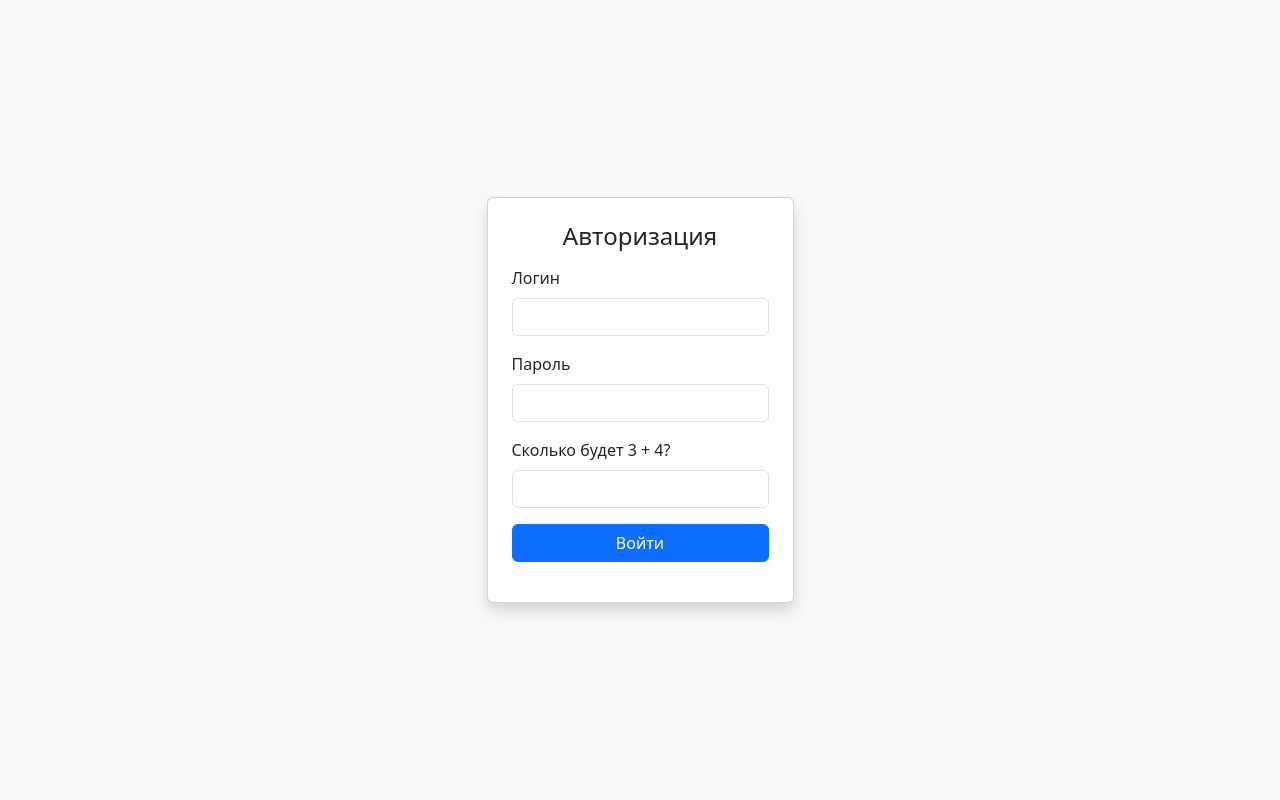
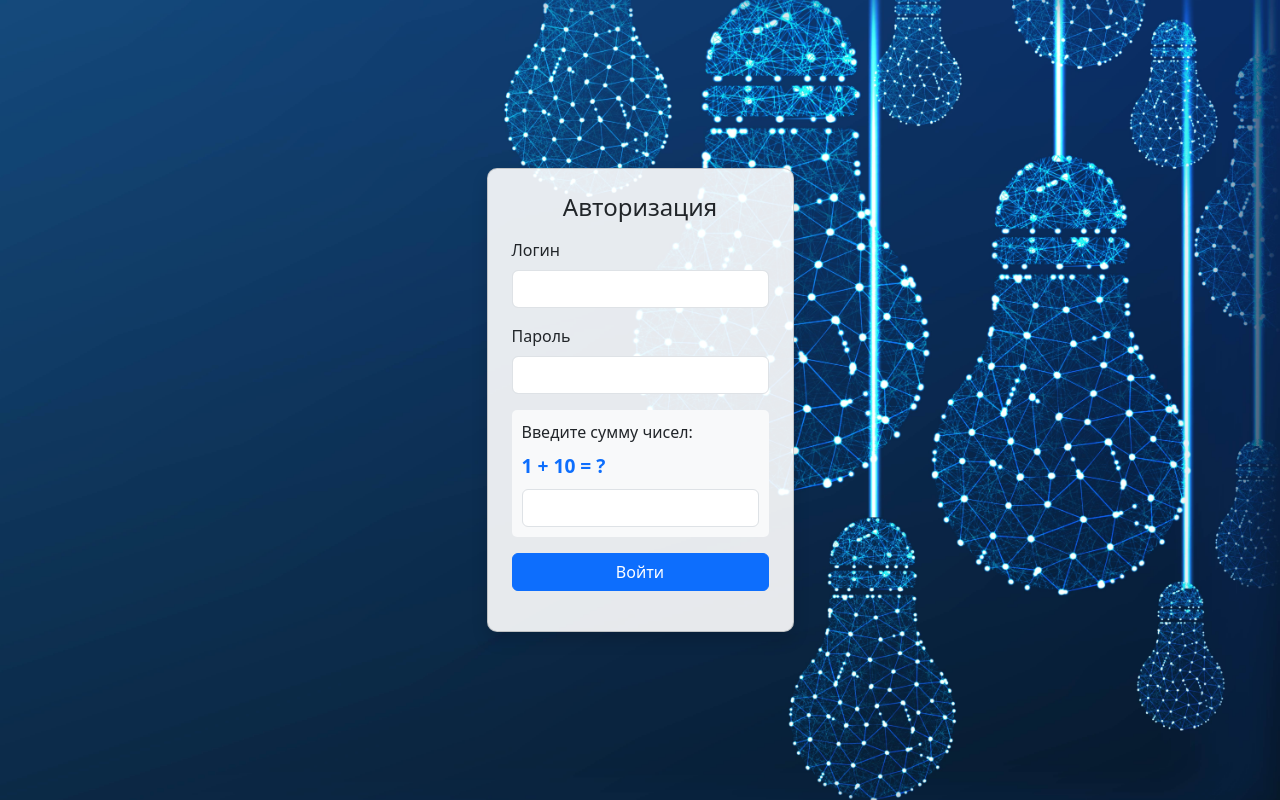
Before and after one commit to scutums/meter-admin, a website: page public/login.html in a window 1280 px wide. Drawn offline with nearby package versions, Linux system fonts and the light colour scheme.

Commit message:
логин

```diff
--- a/public/login.html
+++ b/public/login.html
@@ -4,9 +4,34 @@
   <meta charset="UTF-8" />
   <title>Вход</title>
   <link href="https://cdn.jsdelivr.net/npm/bootstrap@5.3.2/dist/css/bootstrap.min.css" rel="stylesheet">
+  <style>
+    body {
+      background-image: url('/img/28_sept_19_19.jpg');
+      background-size: cover;
+      background-position: center;
+      background-repeat: no-repeat;
+      min-height: 100vh;
+    }
+    .login-container {
+      background-color: rgba(255, 255, 255, 0.9);
+      border-radius: 10px;
+      box-shadow: 0 0 20px rgba(0, 0, 0, 0.2);
+    }
+    .captcha-container {
+      background-color: #f8f9fa;
+      padding: 10px;
+      border-radius: 5px;
+      margin-bottom: 15px;
+    }
+    .captcha-numbers {
+      font-size: 1.2em;
+      font-weight: bold;
+      color: #0d6efd;
+    }
+  </style>
 </head>
-<body class="bg-light d-flex justify-content-center align-items-center vh-100">
-  <div class="card shadow p-4" style="min-width: 300px;">
+<body class="d-flex justify-content-center align-items-center">
+  <div class="card login-container shadow p-4" style="min-width: 300px;">
     <h4 class="mb-3 text-center">Авторизация</h4>
     <form id="loginForm">
       <div class="mb-3">
@@ -18,8 +43,11 @@
         <input type="password" class="form-control" id="password" required />
       </div>
       <div class="mb-3">
-        <label for="captcha" class="form-label">Сколько будет 3 + 4?</label>
-        <input type="text" class="form-control" id="captcha" name="captcha" required>
+        <div class="captcha-container">
+          <label class="form-label">Введите сумму чисел:</label>
+          <div class="captcha-numbers mb-2" id="captchaNumbers"></div>
+          <input type="number" class="form-control" id="captcha" name="captcha" required min="0" max="19">
+        </div>
       </div>
       <button type="submit" class="btn btn-primary w-100">Войти</button>
     </form>
@@ -29,14 +57,42 @@
   <script>
     const form = document.getElementById("loginForm");
     const message = document.getElementById("message");
+    const captchaNumbers = document.getElementById("captchaNumbers");
+    let currentSum = 0;
+
+    function generateCaptcha() {
+      // Генерируем два случайных числа, сумма которых меньше 20
+      const num1 = Math.floor(Math.random() * 10); // 0-9
+      const num2 = Math.floor(Math.random() * (19 - num1)); // 0 до (19 - num1)
+      currentSum = num1 + num2;
+      captchaNumbers.textContent = `${num1} + ${num2} = ?`;
+    }
+
+    // Генерируем капчу при загрузке страницы
+    generateCaptcha();
+
+    // Обновляем капчу при каждом неверном вводе
+    document.getElementById("captcha").addEventListener("input", function() {
+      if (this.value.length > 2) { // Если введено больше 2 цифр
+        this.value = this.value.slice(0, 2); // Оставляем только первые 2 цифры
+      }
+    });
 
     form.addEventListener("submit", async (e) => {
       e.preventDefault();
 
+      const userSum = parseInt(form.captcha.value);
+      if (userSum !== currentSum) {
+        message.textContent = "Неверная сумма чисел";
+        generateCaptcha(); // Генерируем новую капчу
+        form.captcha.value = ""; // Очищаем поле ввода
+        return;
+      }
+
       const payload = {
         login: form.login.value,
         password: form.password.value,
-        captcha: form.captcha.value,
+        captcha: userSum,
       };
 
       const res = await fetch("/api/login", {
@@ -48,9 +104,11 @@
       if (res.ok) {
         const data = await res.json();
         localStorage.setItem("token", data.token);
-        window.location.href = "/index.html"; // или на другую защищённую страницу
+        window.location.href = "/index.html";
       } else {
         message.textContent = "Неверный логин или пароль";
+        generateCaptcha(); // Генерируем новую капчу при ошибке
+        form.captcha.value = ""; // Очищаем поле ввода
       }
     });
   </script>
```
Also changed, not shown: public/img/28_sept_19_19.jpg (added).
